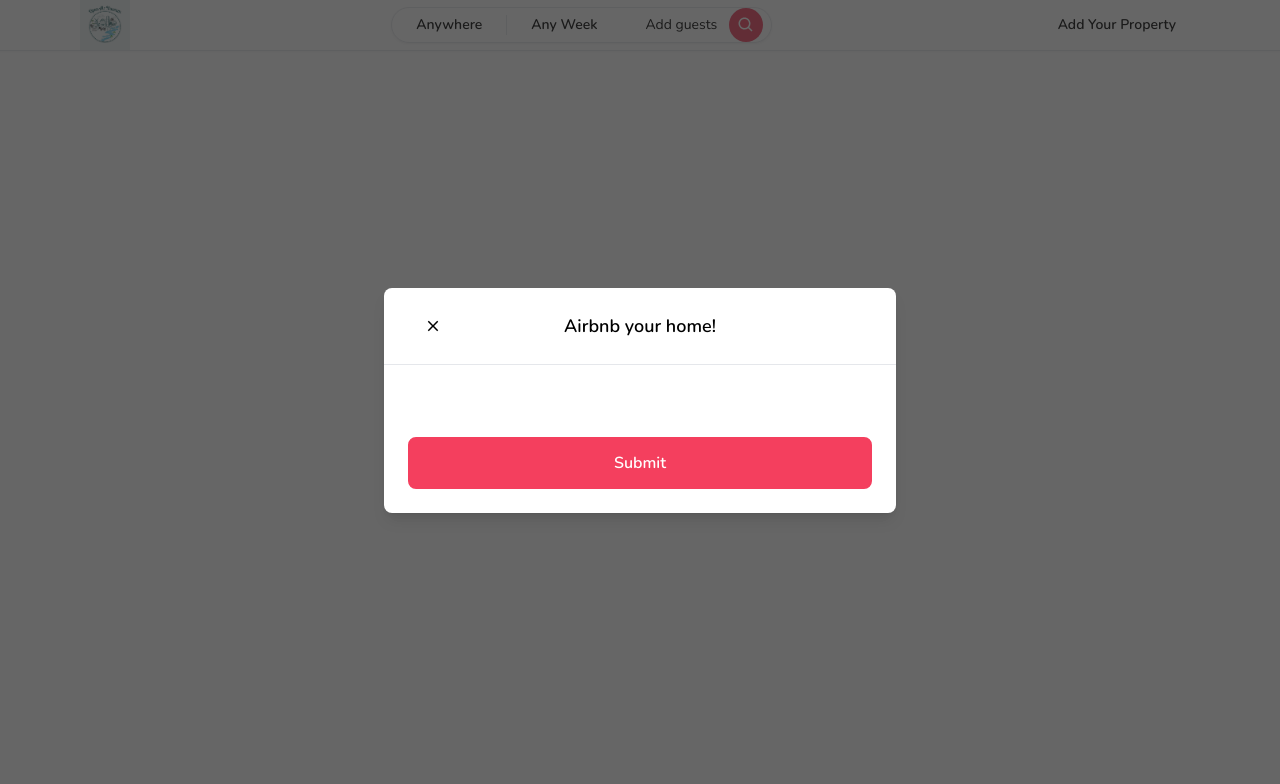
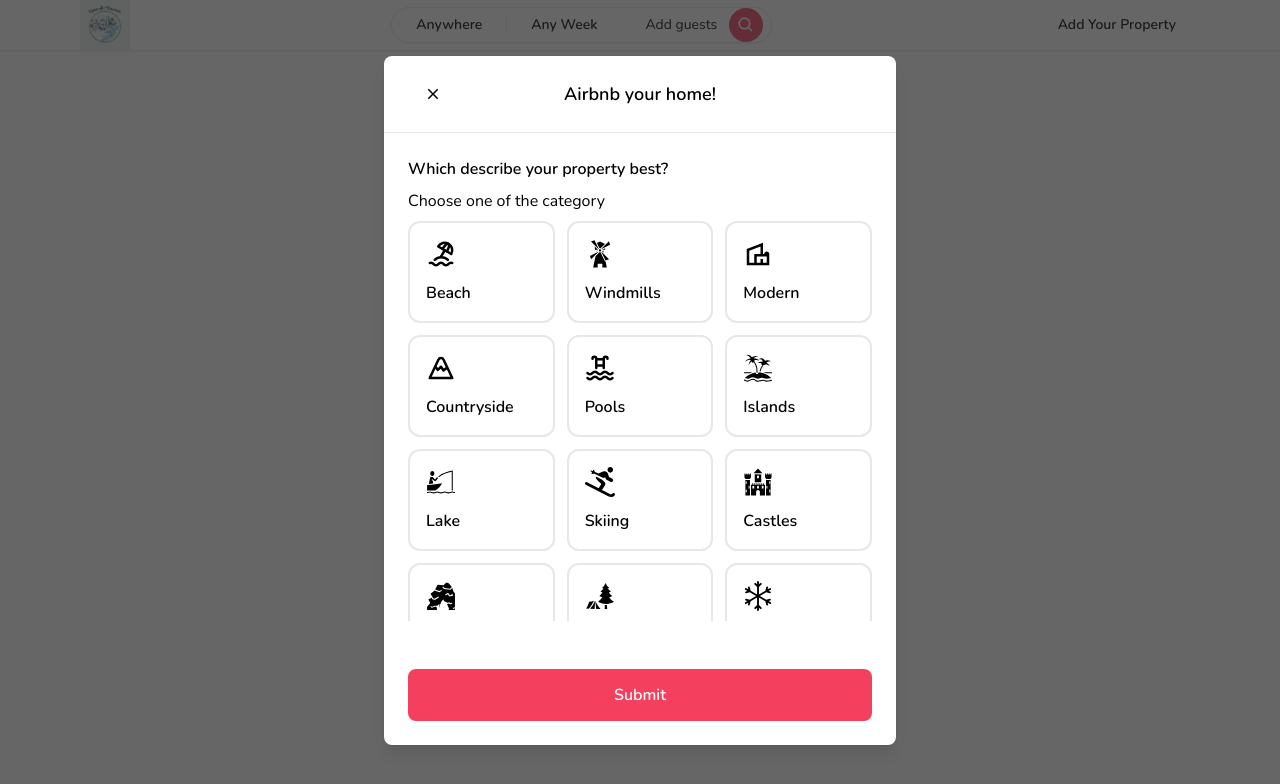
Before and after one commit to suvankars/open-air-museum, a Next.js app: page / in a window 1280 px wide. Both pictures are taken after a click on the element "Add Your Property". Shown: the top 784 px of the page. Built offline with nearby package versions, Linux system fonts and the light colour scheme.

Commit message:
Added listing modal and added first steper input

```diff
--- /dev/null
+++ b/app/components/Input/categoryInput.tsx
@@ -0,0 +1,26 @@
+'use client'
+
+import { IconType } from "react-icons"
+
+
+interface CategoryProps {
+    label: string,
+    icon: IconType,
+    onClickCB: (value: string) => void,
+    selected: boolean
+}
+
+const CategoryInput: React.FC<CategoryProps> = ({ label, icon: Icon, onClickCB, selected }) => {
+    return (
+        <div className={'rounded-xl border-2 p-4 flex flex-col gap-3  hover:border-black transition cursor-pointer ${selected ? "border-black" : "border-neutral-200"}'} onClick={() => onClickCB(label)} >
+            <Icon size={30} />
+            <div className="font-semibold">
+                {label}
+            </div>
+        </div>
+
+
+    )
+}
+
+export default CategoryInput
--- a/app/components/modals/ListingModal.tsx
+++ b/app/components/modals/ListingModal.tsx
@@ -2,18 +2,70 @@
 
 import useListingModal from "@/app/hooks/useListingModal"
 import Modal from "./Modal"
+import { useMemo, useState } from "react"
+import { categories } from "@/app/utils/categories"
+import CategoryInput from "../Input/categoryInput"
+
+enum STEPS {
+    CATEGORY = 0,
+    LOCATION = 1,
+    INFO = 2,
+    IMAGES = 3,
+    DESCRIPTION = 4,
+    PRICE = 5
+}
 
 const ListingModal = () => {
     const listingModal = useListingModal()
+    console.log("Listing Modal")
+    const [step, setStep] = useState(STEPS.CATEGORY)
 
+    const onBack = () => {
+        setStep((value) => value + 1)
+    }
 
+    const onPrev = () => {
+        setStep((value) => value + 1)
+    }
+
+    const actionLabel = useMemo(()=>{
+        if(step=== STEPS.PRICE){
+            return 'Create'
+        }
+
+        return "Submit"
+    }, [step])
+
+    const secondaryActionLabel =useMemo(()=>{
+        if(step !== STEPS.CATEGORY){
+            return "Previous"
+        }
+        return undefined
+    }, [step])
+
+    let bodyContent = <div className="flex flex-col gap-2">
+        <h3 className="font-semibold">Which describe your property best?</h3>
+        <p>Choose one of the category</p>
+        <div className="grid grid-cols-2 md:grid-col-2 sm:grid-cols-3 gap-3 max-h-[50vh] overflow-y-auto ">
+            {categories.map((category)=>{
+               return <CategoryInput
+               label={category.label}
+               icon={category.icon}
+               selected={true}
+               onClickCB={()=>{}}/>
+            })}
+        </div>
+    </div>
     return (
         <Modal
             onClose={listingModal.onClose}
             onSubmit={listingModal.onClose}
             isOpen={listingModal.isOpen}
             title="Airbnb your home!"
-            actionLabel="Submit" />
+            actionLabel={actionLabel}
+            secondaryActionLabel={secondaryActionLabel}
+            secondaryAction={ onPrev }
+            body={bodyContent}/>
     )
 }
 
--- /dev/null
+++ b/app/utils/categories.tsx
@@ -0,0 +1,93 @@
+import { TbBeach, TbMountain, TbPool } from 'react-icons/tb';
+import {
+  GiBarn,
+  GiBoatFishing,
+  GiCactus,
+  GiCastle,
+  GiCaveEntrance,
+  GiForestCamp,
+  GiIsland,
+  GiWindmill
+} from 'react-icons/gi';
+import { FaSkiing } from 'react-icons/fa';
+import { BsSnow } from 'react-icons/bs';
+import { IoDiamond } from 'react-icons/io5';
+import { MdOutlineVilla } from 'react-icons/md';
+
+export const categories = [
+    {
+      label: 'Beach',
+      icon: TbBeach,
+      description: 'This property is close to the beach!',
+    },
+    {
+      label: 'Windmills',
+      icon: GiWindmill,
+      description: 'This property is has windmills!',
+    },
+    {
+      label: 'Modern',
+      icon: MdOutlineVilla,
+      description: 'This property is modern!'
+    },
+    {
+      label: 'Countryside',
+      icon: TbMountain,
+      description: 'This property is in the countryside!'
+    },
+    {
+      label: 'Pools',
+      icon: TbPool,
+      description: 'This is property has a beautiful pool!'
+    },
+    {
+      label: 'Islands',
+      icon: GiIsland,
+      description: 'This property is on an island!'
+    },
+    {
+      label: 'Lake',
+      icon: GiBoatFishing,
+      description: 'This property is near a lake!'
+    },
+    {
+      label: 'Skiing',
+      icon: FaSkiing,
+      description: 'This property has skiing activies!'
+    },
+    {
+      label: 'Castles',
+      icon: GiCastle,
+      description: 'This property is an ancient castle!'
+    },
+    {
+      label: 'Caves',
+      icon: GiCaveEntrance,
+      description: 'This property is in a spooky cave!'
+    },
+    {
+      label: 'Camping',
+      icon: GiForestCamp,
+      description: 'This property offers camping activities!'
+    },
+    {
+      label: 'Arctic',
+      icon: BsSnow,
+      description: 'This property is in arctic environment!'
+    },
+    {
+      label: 'Desert',
+      icon: GiCactus,
+      description: 'This property is in the desert!'
+    },
+    {
+      label: 'Barns',
+      icon: GiBarn,
+      description: 'This property is in a barn!'
+    },
+    {
+      label: 'Lux',
+      icon: IoDiamond,
+      description: 'This property is brand new and luxurious!'
+    }
+  ]
```
Also changed, not shown: app/components/modals/Modal.tsx (+7 -70 lines).
